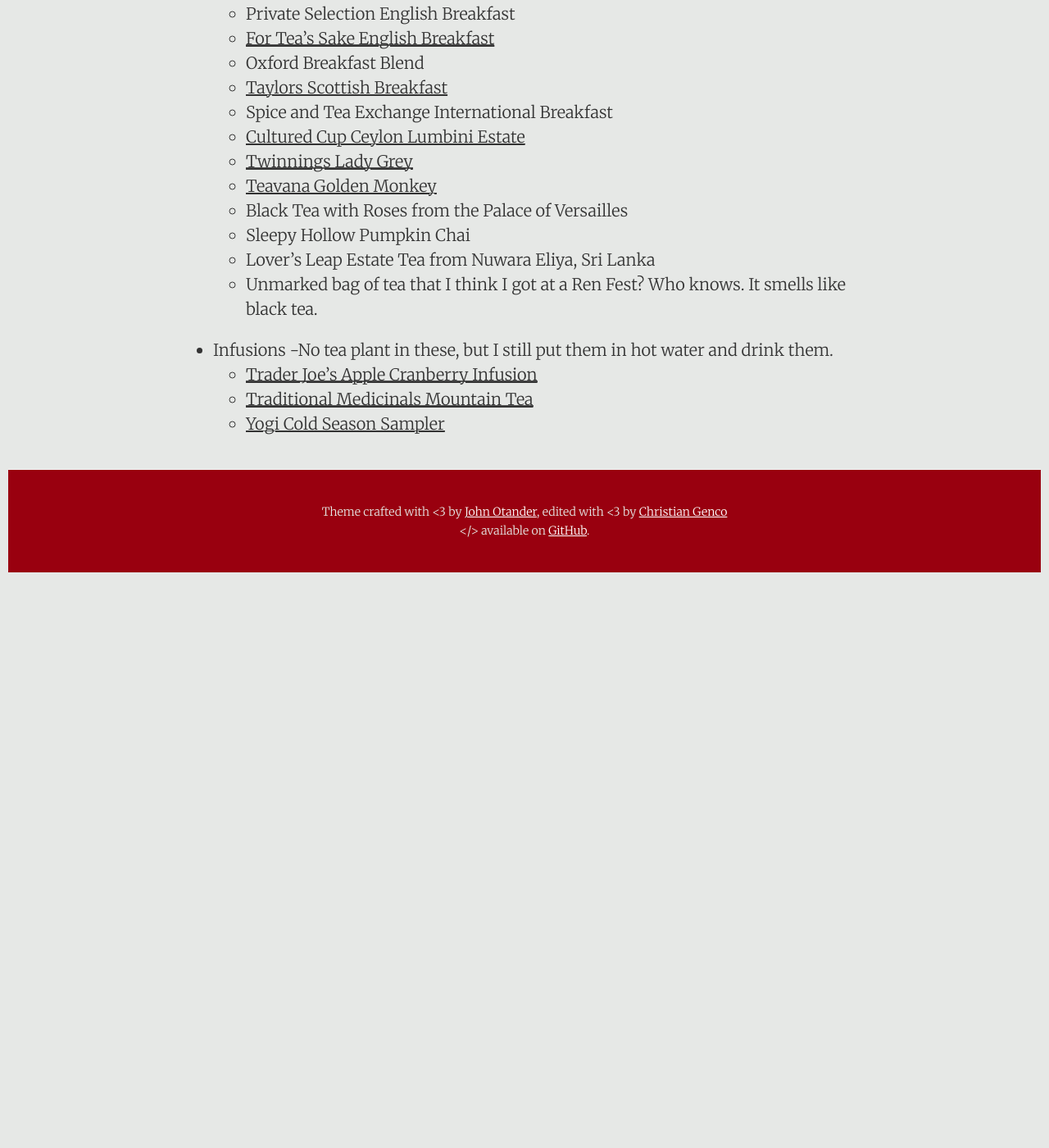
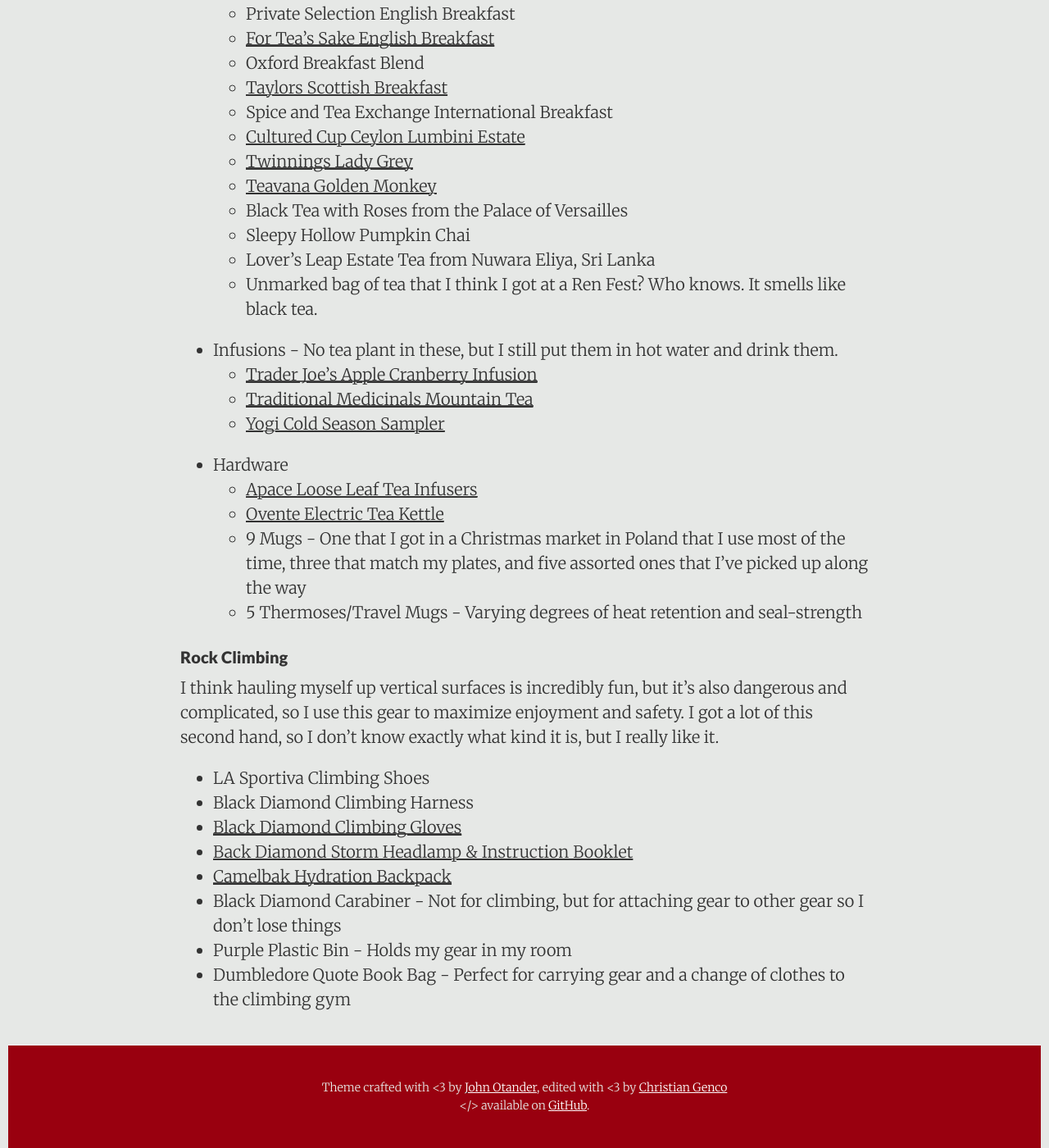
Before and after one commit to DestinyRoseMurphy/DestinyRoseMurphy.github.io, a Jekyll site: the page built from _posts/2017-10-19-Things-I-Kept.md, in a window 1280 px wide and 1400 px high, scrolled down 10059 px. Shown: the whole window at 82% size. Built offline with Jekyll 4.4.1, drawn with Linux system fonts in a browser that asks for light colours; before the commit the page ends 10757 px from its top, so only the background shows below that; some of the changed text lies outside the part shown.

Commit message:
Added climbing gear

```diff
--- a/_posts/2017-10-19-Things-I-Kept.md
+++ b/_posts/2017-10-19-Things-I-Kept.md
@@ -201,7 +201,6 @@ All things that I don't use every day, but that I do use enough to keep around.
 #### <a name="Tea"></a> Tea
 I count tea as a hobby, not a food, because the purpose of tea is never to nutritionally sustain myself. Yes, green tea will hydrate me, but buying, owning, and offering tea is really about learning new things, refining my pallet, and meeting new people (you'd be amazed what kind of friends you can make with leaf water). Also, I regularly spend way more money on tea than I do on food. While some of these teas are grocery store buys, several of them come from [The Cultured Cup](https://www.theculturedcup.com/pages/how-to-choose-tea#subheader) and other high-quality tea vendors, where a single ounce can be over $25. I have no regrets.
 
-
 * White
 	* [The Republic of Tea White Tea](http://amzn.to/2DfBBix)
 	* Pai Mu Tan White Tea from Fujian Province, China
@@ -233,9 +232,25 @@ I count tea as a hobby, not a food, because the purpose of tea is never to nutri
 	* Sleepy Hollow Pumpkin Chai
 	* Lover's Leap Estate Tea from Nuwara Eliya, Sri Lanka
 	* Unmarked bag of tea that I think I got at a Ren Fest? Who knows. It smells like black tea.
-* Infusions -No tea plant in these, but I still put them in hot water and drink them.
+* Infusions - No tea plant in these, but I still put them in hot water and drink them.
 	* [Trader Joe's Apple Cranberry Infusion](http://amzn.to/2DKwR5s)
 	* [Traditional Medicinals Mountain Tea](http://amzn.to/2FMNKwV)
 	* [Yogi Cold Season Sampler](http://amzn.to/2mJI7GX)
 
-	<!-- Hardware -->
+* Hardware
+	* [Apace Loose Leaf Tea Infusers](http://amzn.to/2Hp3NkB)
+	* [Ovente Electric Tea Kettle](http://amzn.to/2FtCjxB)
+	* 9 Mugs - One that I got in a Christmas market in Poland that I use most of the time, three that match my plates, and five assorted ones that I've picked up along the way
+	* 5 Thermoses/Travel Mugs - Varying degrees of heat retention and seal-strength
+
+#### <a name="Rock"></a> Rock Climbing
+I think hauling myself up vertical surfaces is incredibly fun, but it's also dangerous and complicated, so I use this gear to maximize enjoyment and safety. I got a lot of this second hand, so I don't know exactly what kind it is, but I really like it.
+
+* LA Sportiva Climbing Shoes
+* Black Diamond Climbing Harness
+* [Black Diamond Climbing Gloves](http://amzn.to/2Hor45Y)
+* [Back Diamond Storm Headlamp & Instruction Booklet](http://amzn.to/2GdsalM)
+* [Camelbak Hydration Backpack](http://amzn.to/2GetpB7)
+* Black Diamond Carabiner - Not for climbing, but for attaching gear to other gear so I don't lose things
+* Purple Plastic Bin - Holds my gear in my room
+* Dumbledore Quote Book Bag - Perfect for carrying gear and a change of clothes to the climbing gym
```
